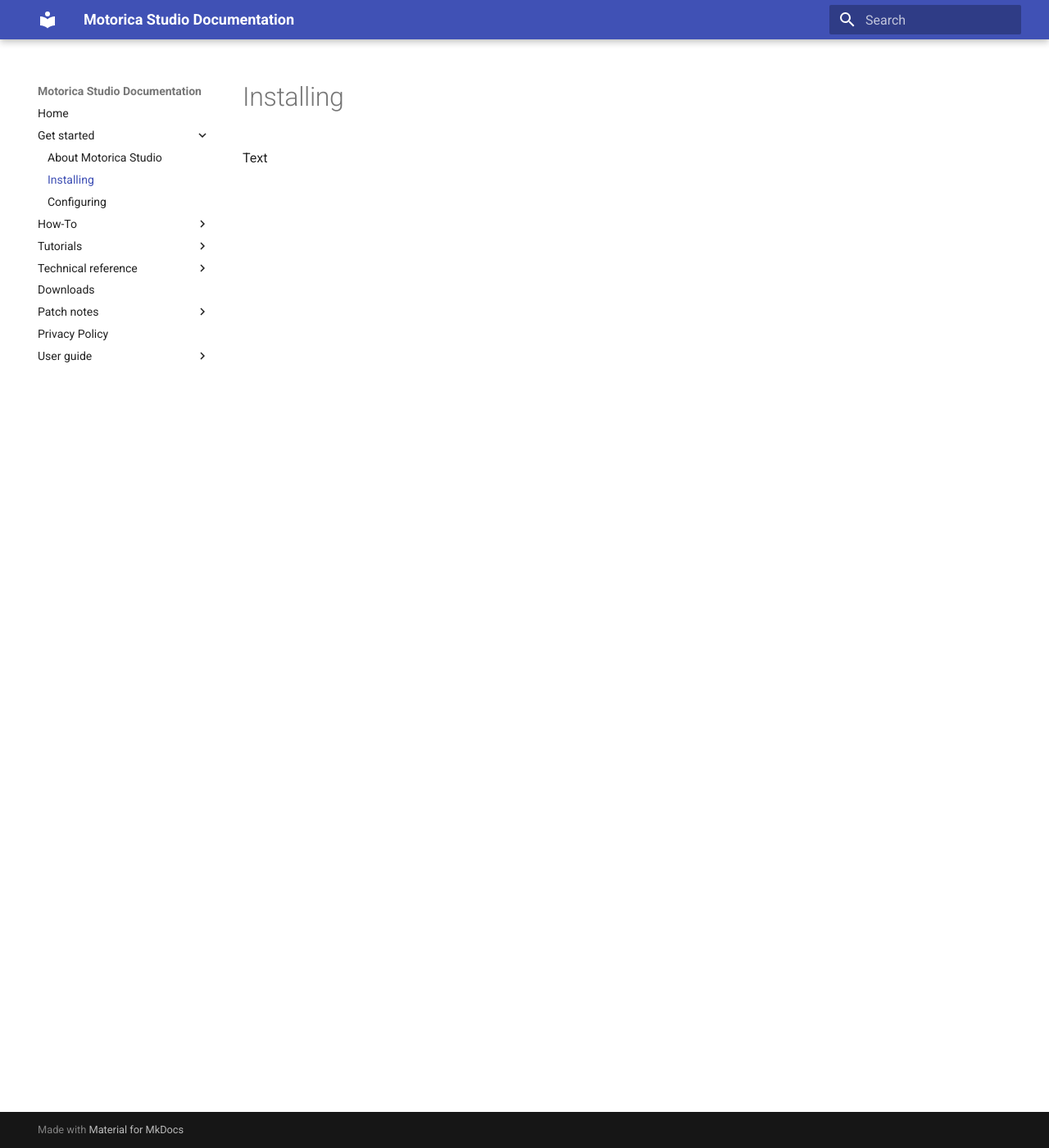
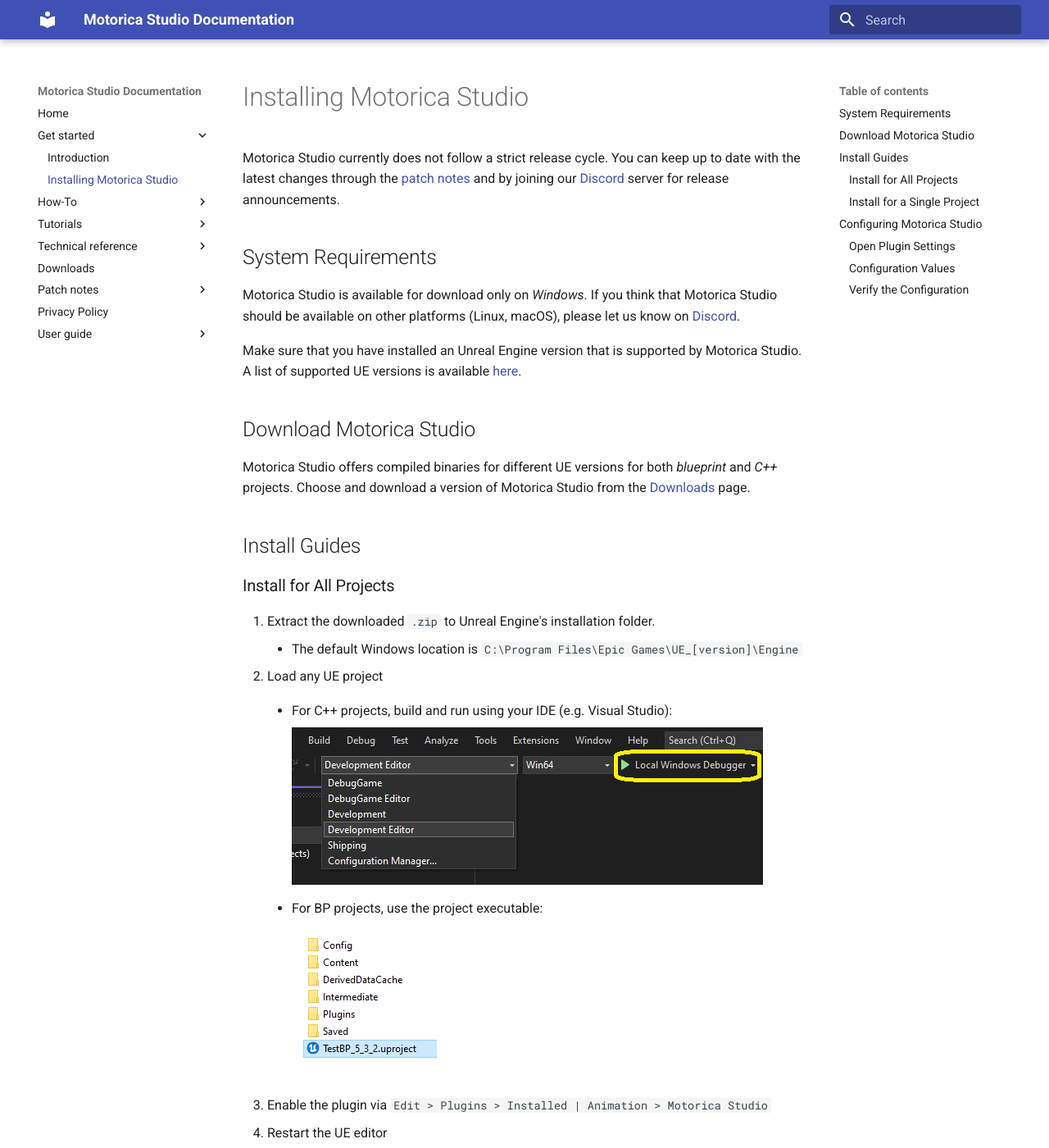
Before and after one commit to MotoricaAI/MoStudioDocs, an MkDocs documentation site: the page built from docs/get-started/installing.md, in a window 1280 px wide and 1400 px high. Shown: the whole window at 82% size. Built offline with MkDocs 1.6.1 and Material for MkDocs 9.7.7, drawn with Linux system fonts in a browser that asks for light colours; some of the changed text lies outside the part shown.

Commit message:
Add installation instructions

```diff
--- a/docs/get-started/about.md
+++ /dev/null
@@ -1,3 +0,0 @@
-# About Motorica Studio
-
-Text
--- a/docs/get-started/configuring.md
+++ /dev/null
@@ -1,3 +0,0 @@
-# Configuring
-
-Text
--- /dev/null
+++ b/docs/get-started/index.md
@@ -0,0 +1,3 @@
+# Introduction
+
+Text
--- a/docs/get-started/installing.md
+++ b/docs/get-started/installing.md
@@ -1,3 +1,92 @@
-# Installing
+# Installing Motorica Studio
 
-Text
+Motorica Studio currently does not follow a strict release cycle. You can keep up to date with the latest changes through the [patch notes](/patch-notes) and by joining our [Discord](https://discord.com/invite/KWRqNzcjYA) server for release announcements.
+
+## System Requirements
+
+Motorica Studio is available for download only on *Windows*. If you think that Motorica Studio should be available on other platforms (Linux, macOS), please let us know on [Discord](https://discord.com/invite/KWRqNzcjYA).
+
+Make sure that you have installed an Unreal Engine version that is supported by Motorica Studio. A list of supported UE versions is available [here](/downloads).
+
+
+## Download Motorica Studio
+
+Motorica Studio offers compiled binaries for different UE versions for both *blueprint* and *C++* projects. Choose and download a version of Motorica Studio from the [Downloads](/downloads) page.
+
+## Install Guides
+### Install for All Projects
+
+1. Extract the downloaded `.zip` to Unreal Engine's installation folder.
+    - The default Windows location is `C:\Program Files\Epic Games\UE_[version]\Engine`
+2. Load any UE project
+      - For C++ projects, build and run using your IDE (e.g. Visual Studio):
+
+        ![](/images/open-project-cpp.png)
+
+      - For BP projects, use the project executable:
+
+        ![](/images/open-project-bp.png)
+
+3. Enable the plugin via `Edit > Plugins > Installed | Animation > Motorica Studio`
+4. Restart the UE editor
+5. [Configure Motorica Studio](./#configuring-motorica-studio)
+
+Note that each UE project has its own set of enabled plugins and plugin settings. As such, you will need to enable and configure Motorica Studio in each project *separately*.
+
+### Install for a Single Project
+
+1. Extract the downloaded `.zip` to your project's root folder
+2. Load your UE project
+      - For C++ projects, build and run using your IDE (e.g. Visual Studio):
+
+        ![](/images/open-project-cpp.png)
+
+      - For BP projects, use the project executable:
+
+        ![](/images/open-project-bp.png)
+
+3. Enable the plugin via `Edit > Plugins > Installed | Animation > Motorica Studio`
+4. Restart the UE editor
+5. [Configure Motorica Studio](./#configuring-motorica-studio)
+
+## Configuring Motorica Studio
+
+At this stage, you should have enabled Motorica Studio in your project. You will know this was successful if you have the following button in the level editor toolbar:
+
+![](/images/level-editor-toolbar-motorica-button.png)
+
+### Open Plugin Settings
+
+Settings are opened at `Edit > Project Settings > Plugins > Motorica Studio`.
+
+![](/images/menu-edit-project-settings.png)
+![](/images/project-settings-plugins-motorica-studio.png)
+
+### Configuration Values
+
+- **API Location** - Write `https://mogen.motorica.ai/api/v1/` without any spaces.
+- **Email** - Enter the email for your Motorica account. (Register on the [Motorica website](https://www.motorica.ai/)).
+- **Password** - Enter the password for your Motorica account. (Register on the [Motorica website](https://www.motorica.ai/)).
+    - *Warning: The password is stored in plain-text in the plugin config file at `YourProjectRoot > Config > DefaultMotoricaStudioConfig.ini`. You are advised to use a unique password that you do not use anywhere else.*
+
+![](/images/motorica-studio-settings-example.png)
+
+### Verify the Configuration
+
+Verify that you entered your information correctly by following these steps:
+
+1. Open the *Motorica Studio editor*.
+
+    ![](/images/level-editor-toolbar-motorica-button.png)
+
+2. Open the *Networking Panel* tab.
+
+    ![](/images/networking-panel-launch.png)
+
+3. Press *"Login"*.
+
+    ![](/images/networking-panel-default.png)
+
+If you see *"Login successful!"*, then your configuration was correct.
+
+If you see *"Login failed!"*, your configuration might be wrong. Please double-check the information and try again. If the issue persists, reach out to us on [Discord](https://discord.com/invite/KWRqNzcjYA).
```
Also changed, not shown: docs/index.md (+5 -3 lines), docs/patch-notes/index.md (added, +7 -0 lines), docs/patch-notes/patch-notes-v0-2-0.md (+3 -3 lines), docs/get-started/.pages, docs/images/level-editor-toolbar-motorica-button.png (added), docs/images/menu-edit-project-settings.png (added), docs/images/motorica-studio-settings-example.png (added), docs/images/networking-panel-default.png (added), docs/images/networking-panel-launch.png (added), docs/images/open-project-bp.png (added), docs/images/open-project-cpp.png (added), docs/images/project-settings-plugins-motorica-studio.png (added).
